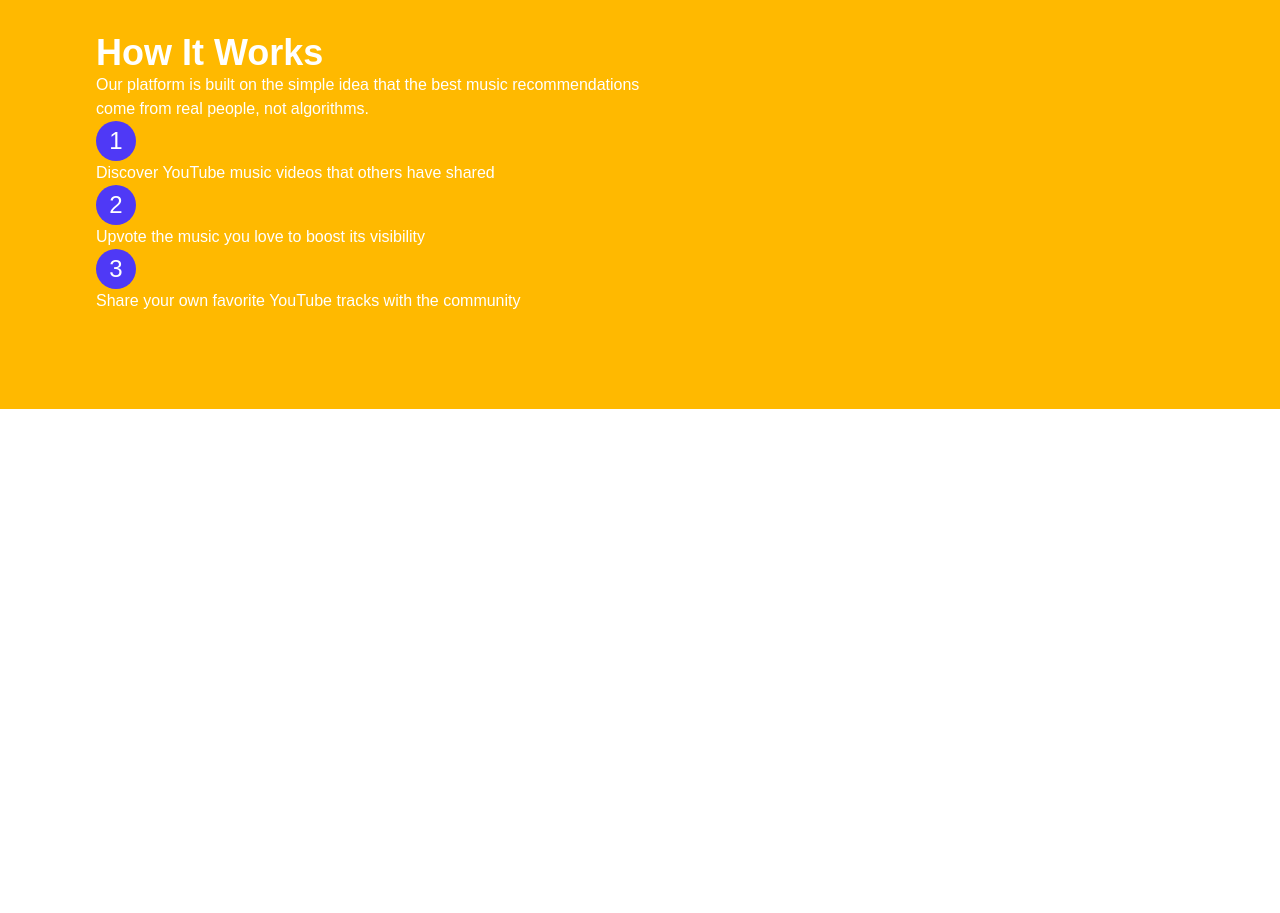
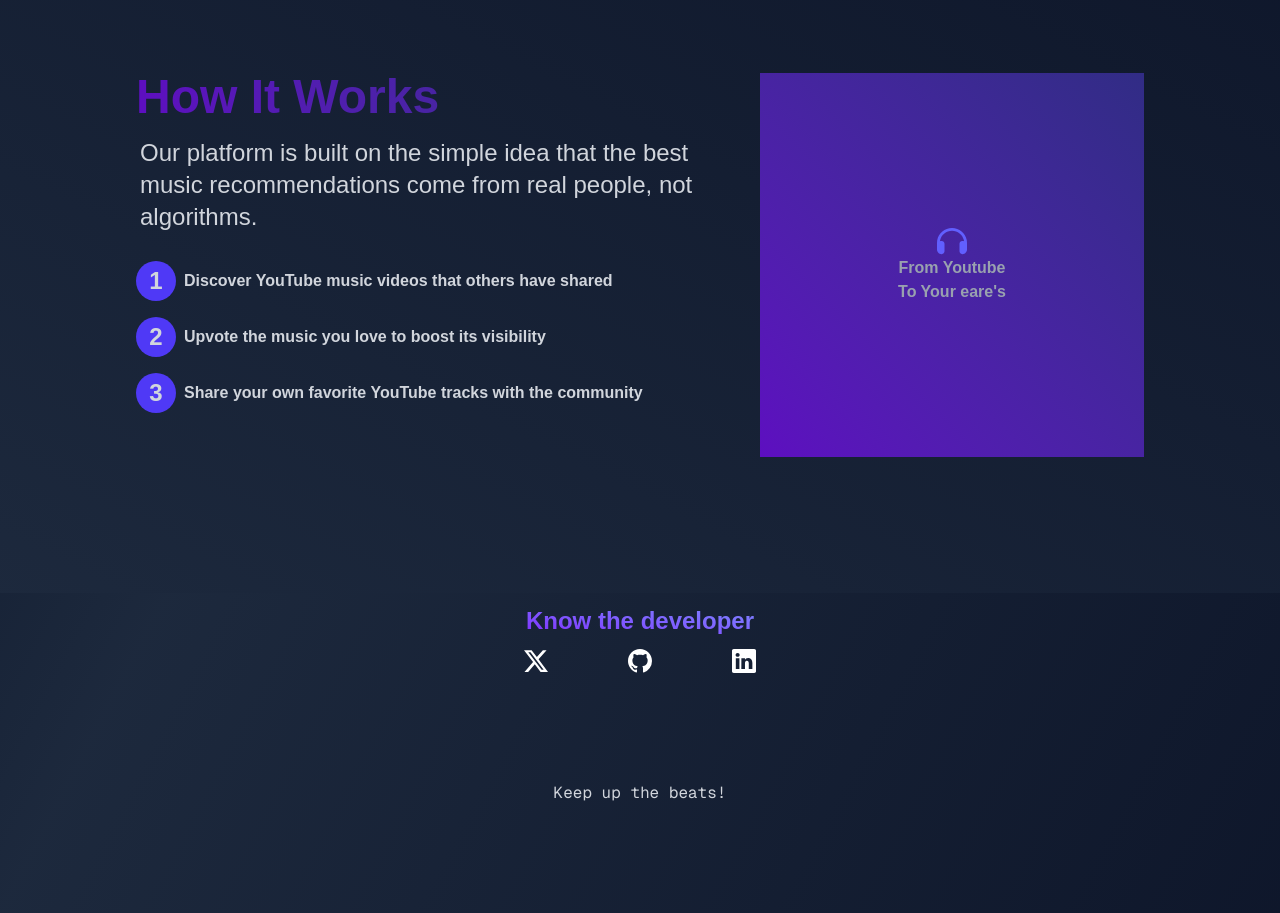
Before and after one commit to Mrunal-Malkar/Musical, a Next.js app: page / in a window 1280 px wide. Shown: the part 1540-2453 px from the top of the page. Before the commit the page ends 1949 px from the top, so only its background shows below. Built offline with nearby package versions, Linux system fonts and the light colour scheme; no server answers.

Commit message:
added dev's info

```diff
--- a/src/app/page.tsx
+++ b/src/app/page.tsx
@@ -4,6 +4,7 @@
 import Navbar from "./components/navbar";
 import {
   faArrowTrendUp,
+  faHeadphones,
   faPlay,
   faThumbsUp,
 } from "@fortawesome/free-solid-svg-icons";
@@ -72,7 +73,8 @@
             </div>
           </div>
 
-          <div className="w-full overflow-scroll sm:overflow-visible flex-wrap bg-tranparent p-2 flex flex-col justify-center items-center align-center gap-y-3">
+          <div className="w-full overflow-scroll xl:overflow-visible flex-wrap bg-tranparent p-2 flex flex-col justify-center items-center align-center gap-y-3">
+            <div className="absolute bottom-0 w-full backdrop-blur-2xl"></div>
             {/* start of trending songs */}
             {Songs.map((index) => {
               return (
@@ -109,7 +111,7 @@
                       <FontAwesomeIcon
                         className="text-xl text-violet-500"
                         icon={faPlay}
-                      />{" "}
+                      />
                       Play
                     </div>
                   </div>
@@ -122,27 +124,29 @@
             Load more Tracks
           </button>
         </div>
-        <div className="mt-16 sm:p-24 p-14 w-full flex justify-start align-middle text-white bg-amber-400">
-          <div className="flex flex-col sm:w-1/2 w-full">
-            <h1 className="text-3xl font-bold md:text-4xl">How It Works</h1>
-            <h2>
+        <div className="mt-16 sm:p-34 p-14 w-full md:flex-row flex-col-reverse flex justify-start align-middle text-gray-300 bg-gradient-to-tr from-slate-800 to-slate-900 ">
+          <div className="flex flex-col md:w-1/2 w-full flex-2">
+            <h1 className="text-4xl pb-3 font-bold md:text-5xl text-transparent bg-gradient-to-r from-violet-800 to-indigo-900 bg-clip-text">
+              How It Works
+            </h1>
+            <h2 className="text-xl mb-6 md:p-1 md:text-2xl text-gray-300">
               Our platform is built on the simple idea that the best music
               recommendations come from real people, not algorithms.
             </h2>
-            <ul>
-              <li>
+            <ul className="flex flex-col gap-y-6 sm:gap-y-4 font-bold">
+              <li className="flex justify-start gap-2 align-middle items-center">
                 <button className="w-10 h-10 rounded-3xl bg-indigo-600 p-4 flex items-center justify-center text-2xl">
                   1
                 </button>
                 Discover YouTube music videos that others have shared
               </li>
-              <li>
+              <li className="flex justify-start gap-2 align-middle items-center">
                 <button className="w-10 h-10 rounded-3xl bg-indigo-600 p-4 flex items-center justify-center text-2xl">
                   2
                 </button>
                 Upvote the music you love to boost its visibility
               </li>
-              <li>
+              <li className="flex justify-start gap-2 align-middle items-center">
                 <button className="w-10 h-10 rounded-3xl bg-indigo-600 p-4 flex items-center justify-center text-2xl">
                   3
                 </button>
@@ -150,9 +154,64 @@
               </li>
             </ul>
           </div>
-          <div></div>
+          <div className="flex flex-1 justify-center md:w-1/2 w-full">
+            <div className="md:h-96 h-80 md:m-0 mb-5 w-96 bg-gradient-to-tr items-center flex-col from-violet-800 to-indigo-900 flex justify-center align-middle">
+              <FontAwesomeIcon
+                icon={faHeadphones}
+                className="text-indigo-500 text-3xl"
+              />
+              <p className="text-gray-400 font-semibold">From Youtube</p>
+              <p className="text-gray-400 font-semibold">To Your eare's</p>
+            </div>
+          </div>
         </div>
       </div>
+      <footer className="flex p-3 justify-center gap-y-2 align-middle items-center flex-col">
+        <h1 className="bg-gradient-to-tr font-semibold text-xl md:text-2xl from-violet-600 to-indigo-400 bg-clip-text text-transparent">
+          Know the developer
+        </h1>
+        <div className="flex gap-y-4 gap-x-6 md:gap-x-18">
+          <a href="https://x.com/Mrunal_Malkar">
+          <svg
+            xmlns="http://www.w3.org/2000/svg"
+            width="24"
+            height="24"
+            fill="currentColor"
+            className="bi bi-twitter-x text-white m-1"
+            viewBox="0 0 16 16"
+          >
+            <path d="M12.6.75h2.454l-5.36 6.142L16 15.25h-4.937l-3.867-5.07-4.425 5.07H.316l5.733-6.57L0 .75h5.063l3.495 4.633L12.601.75Zm-.86 13.028h1.36L4.323 2.145H2.865z" />
+          </svg>
+          </a>
+          <a href="https://github.com/Mrunal-Malkar?tab=repositories">
+          <svg
+            xmlns="http://www.w3.org/2000/svg"
+            width="24"
+            height="24"
+            fill="currentColor"
+            className="bi bi-github text-white m-1"
+            viewBox="0 0 16 16"
+          >
+            <path d="M8 0C3.58 0 0 3.58 0 8c0 3.54 2.29 6.53 5.47 7.59.4.07.55-.17.55-.38 0-.19-.01-.82-.01-1.49-2.01.37-2.53-.49-2.69-.94-.09-.23-.48-.94-.82-1.13-.28-.15-.68-.52-.01-.53.63-.01 1.08.58 1.23.82.72 1.21 1.87.87 2.33.66.07-.52.28-.87.51-1.07-1.78-.2-3.64-.89-3.64-3.95 0-.87.31-1.59.82-2.15-.08-.2-.36-1.02.08-2.12 0 0 .67-.21 2.2.82.64-.18 1.32-.27 2-.27s1.36.09 2 .27c1.53-1.04 2.2-.82 2.2-.82.44 1.1.16 1.92.08 2.12.51.56.82 1.27.82 2.15 0 3.07-1.87 3.75-3.65 3.95.29.25.54.73.54 1.48 0 1.07-.01 1.93-.01 2.2 0 .21.15.46.55.38A8.01 8.01 0 0 0 16 8c0-4.42-3.58-8-8-8" />
+          </svg>
+          </a>
+          <a href="https://www.linkedin.com/in/mrunal-malkar/">
+          <svg
+            xmlns="http://www.w3.org/2000/svg"
+            width="24"
+            height="24"
+            fill="currentColor"
+            className="bi bi-linkedin text-white m-1"
+            viewBox="0 0 16 16"
+          >
+            <path d="M0 1.146C0 .513.526 0 1.175 0h13.65C15.474 0 16 .513 16 1.146v13.708c0 .633-.526 1.146-1.175 1.146H1.175C.526 16 0 15.487 0 14.854zm4.943 12.248V6.169H2.542v7.225zm-1.2-8.212c.837 0 1.358-.554 1.358-1.248-.015-.709-.52-1.248-1.342-1.248S2.4 3.226 2.4 3.934c0 .694.521 1.248 1.327 1.248zm4.908 8.212V9.359c0-.216.016-.432.08-.586.173-.431.568-.878 1.232-.878.869 0 1.216.662 1.216 1.634v3.865h2.401V9.25c0-2.22-1.184-3.252-2.764-3.252-1.274 0-1.845.7-2.165 1.193v.025h-.016l.016-.025V6.169h-2.4c.03.678 0 7.225 0 7.225z" />
+          </svg>
+          </a>
+        </div>
+        <div className="p-16 sm:p-24 flex justify-center align-middle w-full bg-transparent font-mono text-gray-300">
+          Keep up the beats!
+        </div>
+      </footer>
     </div>
   );
 }
```
